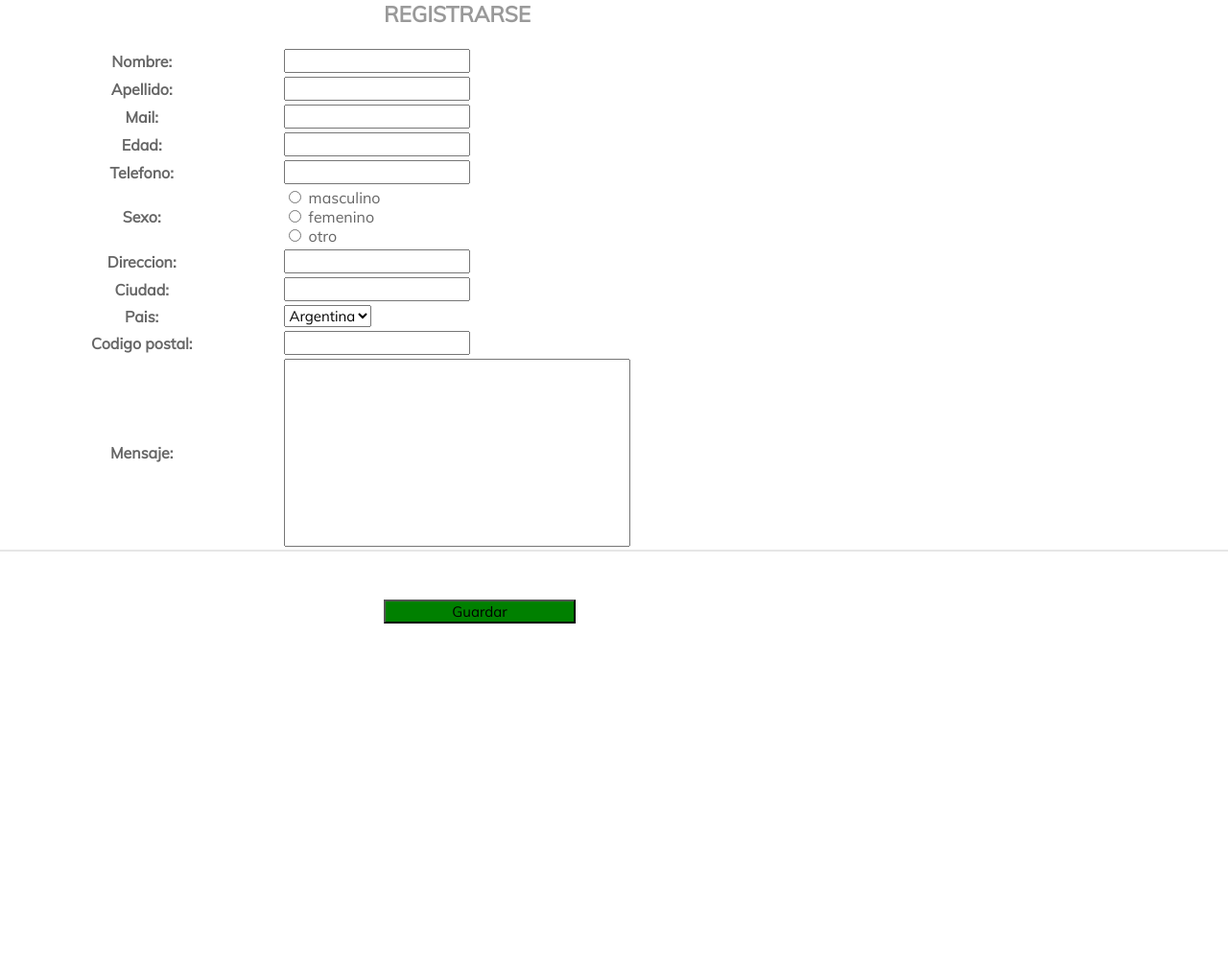
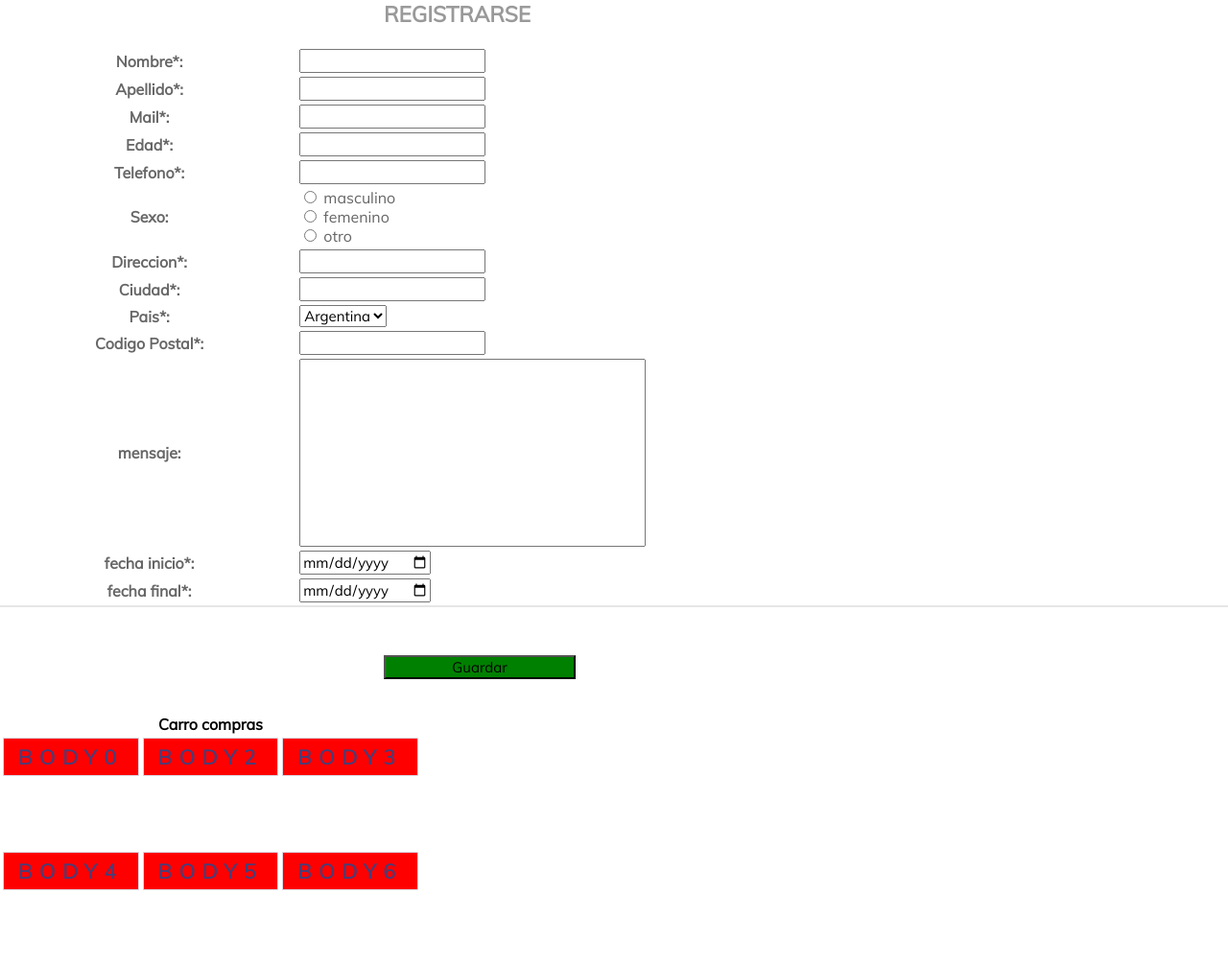
Before and after one commit to pablo3345/TERCER-REPOSITORIO, a Django app: page / in a window 1280 px wide. Shown: the whole page at 96% size. Before the commit the page ends 650 px from the top, so only its background shows below. Run offline with Django 3.2, Linux system fonts and the light colour scheme; lists and menus that the app fills with data are empty; some libraries are stand-ins or nearby versions.

Commit message:
puse el calendario

```diff
--- a/guardarFormulario/persona/forms.py
+++ b/guardarFormulario/persona/forms.py
@@ -1,10 +1,21 @@
 from django import forms
 from persona.models import Personas
+from django.contrib.admin.widgets import AdminDateWidget
+
+'''class DateTimeInput(forms.DateTimeInput):
+    input_type = 'datetime-local' '''
+
+
+class DateInput(forms.DateInput):
+    input_type = 'date'
 
 class PersonaForm(forms.ModelForm):
 
     class Meta:
         model= Personas
+
+
+
 
 
         fields = [  #aca en esta tupla ponemos los campos del modelo que queremos utilizar
@@ -20,25 +31,28 @@ class PersonaForm(forms.ModelForm):
             'pais',
             'codigo_postal',
             'mensaje',
-
+            'fecha_inicio2',
+            'fecha_final2',
 
 
 
         ]
 
-        label ={       # aca en este diccionario pongo las etiqetas que quiero que tengan los textxField en el html
+        labels ={       # aca en este diccionario pongo las etiqetas que quiero que tengan los textxField en el html
 
-            'nombre':'Nombre',
-            'apellido':'Apellido',
-            'mail': 'Mail',
-            'edad': 'Edad',
-            'telefono':'Telefono',
+            'nombre':'Nombre*',
+            'apellido':'Apellido*',
+            'mail': 'Mail*',
+            'edad': 'Edad*',
+            'telefono':'Telefono*',
             'sexo':'Sexo',
-            'direccion':'Direccion',
-            'ciudad':'Ciudad',
-            'pais':'Pais',
-            'codigo_postal':'Codigo Postal',
+            'direccion':'Direccion*',
+            'ciudad':'Ciudad*',
+            'pais':'Pais*',
+            'codigo_postal':'Codigo Postal*',
             'mensaje':'mensaje',
+            'fecha_inicio2': 'fecha inicio*',
+            'fecha_final2': 'fecha final*',
 
 
 
@@ -56,6 +70,12 @@ class PersonaForm(forms.ModelForm):
             'pais':forms.Select(),
             'codigo_postal': forms.TextInput(),
             'mensaje': forms.Textarea(),
+            'fecha_inicio2': DateInput(),
+            'fecha_final2': DateInput()
+
+
+
+
 
             #attrs={'class':'form-row'} poner en () ejemplo TextInput() seria la clase de bootdtrap
             #attrs={'placeholder':'Phone Number'} poner esto en el text input en gris pero que se puede escribir arriba de la palabra
--- a/guardarFormulario/persona/models.py
+++ b/guardarFormulario/persona/models.py
@@ -16,6 +16,14 @@ class Personas(models.Model):
     pais= models.CharField(max_length=15,  null= False, blank=False, choices=pais_status, default= 1)#con default = 1 me aparece solo los valores que escribi arriba y no esa line discontinua que molesta
     codigo_postal = models.IntegerField()
     mensaje= models.TextField()
+    fecha_inicio2= models.DateField()
+    fecha_final2 =models.DateField()
+    #----------------------------------fecha----------------------------------------------------------
+    #fecha_inicio = models.DateTimeField(auto_now=False)
+   # fecha_final = models.DateTimeField(auto_now=False)
+
+
+    #--------------------------------------------------------------------------------------------------
     created = models.DateTimeField(auto_now_add=True)  # aca guardamos la fecha que se creo un servicio
     updated = models.DateTimeField(auto_now=True) # aca guardamos cuando se actualiza
 
--- a/guardarFormulario/persona/templates/persona/planilla.html
+++ b/guardarFormulario/persona/templates/persona/planilla.html
@@ -17,6 +17,11 @@
 
 
 
+
+
+
+
+
 </head>
 <body>
 
@@ -30,7 +35,10 @@
      {% endfor %}
 	 </ul>
 	{% endif %}
-<form method ="post">
+
+
+
+<form method ="post"  enctype="multipart/form-data">
 	{% csrf_token %}
 
 
@@ -49,9 +57,94 @@
 
 	</table>
 
+
+
 <button type="submit" style="width:200px; margin-left: 400px; margin-top:50px; background:green; cursor:pointer;">Guardar</button><br>
 </form>
 </div>
+ <!-- esto es lo del selector de calendario-->
+
+
+
+<div>
+
+
+
+<table class="table table-bordered" style ="color: black;">
+	<head>
+
+		<tr >  <!-- tr es la correspondiente  fila !-->
+
+
+      <th colspan="3" class="text-center"> <!-- th es la correspondiente  columna, colspan es para que tenga 3 columnas !-->
+
+        Carro compras
+
+
+
+      </th>
+
+
+</tr>
+
+
+
+	</head>
+
+<br>
+
+<tbody>
+
+<tr>
+
+	<th>
+
+             <a href=""><h3 style="background: red;">body0</h3></a>
+
+
+
+
+
+	</th>
+	<th>
+		<h3 style="background: red;">body2</h3>
+	</th>
+
+	<th>
+		<h3 style="background: red;">body3</h3>
+	</th>
+
+
+
+
+
+
+</tr>
+<tr>
+<th>
+	<h3 style="background: red;">body4</h3>
+</th>
+
+	<th>
+	<h3 style="background: red;">body5</h3>
+</th>
+
+	<th>
+	<h3 style="background: red;">body6</h3>
+</th>
+</tr>
+
+
+</tbody>
+
+
+
+
+
+</table>
+
+</div>
+
 		<!-- JQUERY -->
 		<script src="{% static 'persona/js/jquery-3.3.1.min.js '%}"></script>
 
@@ -61,6 +154,10 @@
 		<!-- Template created and distributed by Colorlib -->
 
 
+
+
+
+
 </body>
 
 
--- a/guardarFormulario/persona/views.py
+++ b/guardarFormulario/persona/views.py
@@ -1,11 +1,23 @@
 from django.shortcuts import render, redirect
+from django import forms
 from persona.models import Personas
 from django.contrib import messages
 from persona.forms import PersonaForm
+from django.contrib.admin.widgets import  AdminDateWidget, AdminTimeWidget, AdminSplitDateTime
 
 # Create your views here.
 
+
+
+'''class DTForm():
+  forms = PersonaForm()
+  date_input = forms.DateField(widget=AdminDateWidget())
+  time_input = forms.DateField(widget=AdminTimeWidget())
+  date_time_input = forms.DateField(widget=AdminSplitDateTime())'''
+
+
 def llenarPlanilla(request):
+
 
     if request.method =='POST':
 
@@ -13,6 +25,7 @@ def llenarPlanilla(request):
         if form.is_valid(): #vamos a preguntar si los datos que se ingresaron son validos
            form.save()
            messages.success(request, "la Persona se guardo correctamente")
+
            #messages.add_message(request=request, level= messages.SUCCESS, message= "la Persona se guardo correctamente")
            return redirect('LLenarPlanilla')
 
@@ -33,37 +46,7 @@ def llenarPlanilla(request):
 
 
 
-
-
-
-
-
-    # nombres = request.POST.get('nombre')  con esto parece que obtengo el dato del input text del html, xq al input le puse el nombre
-
-
-
-
-
-
-
-
-
-
-
-
-
-
-
-
-
-
-
-
-
-
-
-
-
+  #   nombres = request.POST.get('nombre')#  con esto parece que obtengo el dato del input text del html, xq al input le puse el nombre
 
 
 
```
Also changed, not shown: guardarFormulario/db.sqlite3, guardarFormulario/persona/migrations/0001_initial.py, guardarFormulario/persona/migrations/0002_auto_20221020_1712.py (deleted), guardarFormulario/persona/migrations/0003_auto_20221021_1812.py (deleted).
